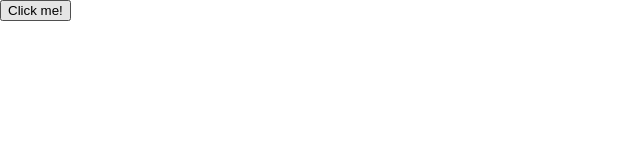
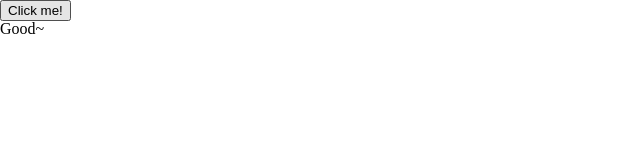
Before and after one commit to yeyoung8805/vue3-lifecycle, a Vue app: page / in a window 1280 px wide. Both pictures are taken after a click on the button "Click me!". Shown: the top 160 px of the page, without its empty margins (0-640 px from the left). Built offline with nearby package versions, Linux system fonts and the light colour scheme.

Commit message:
apply v-else

```diff
--- a/src/App.vue
+++ b/src/App.vue
@@ -1,6 +1,7 @@
 <template>
   <button @click="handler">Click me!</button>
   <h1 v-if="isShow">Hello?!</h1>
+  <h1 v-else>Good~</h1>
 </template>
 
 <script>
```
